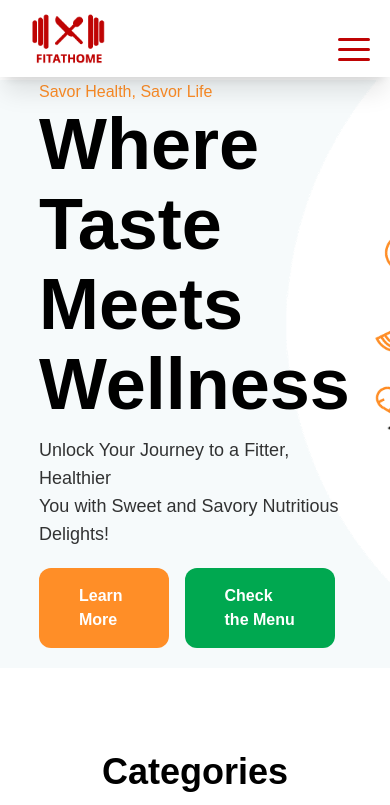
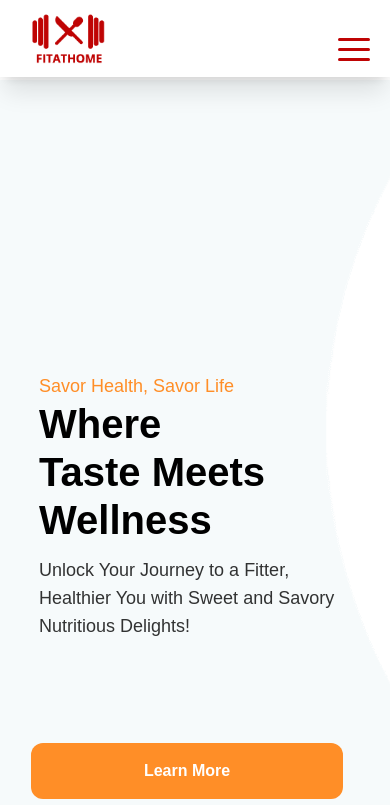
Before and after one commit to ms29ash/FitAtHome, a React (Create React App) app: page / in a window 390 px wide. Shown: the top 805 px of the page. Built offline with nearby package versions, Linux system fonts and the light colour scheme; no server answers.

Commit message:
Add Responsivenes in hero section

```diff
--- a/src/Components/Home/Hero.js
+++ b/src/Components/Home/Hero.js
@@ -12,10 +12,14 @@ function Hero() {
 
             <Wrapper>
                 <Container>
-                    <UpperText>Savor Health, Savor Life</UpperText>
-                    <Head>Where<br />Taste meets<br />wellness</Head>
-                    <SubText>Unlock Your Journey to a Fitter, Healthier<br />
-                        You with Sweet and Savory Nutritious Delights!</SubText>
+                    <div className="h-[20%] md:hidden invisible" > </div>
+                    <Text>
+
+                        <UpperText>Savor Health, Savor Life</UpperText>
+                        <Head>Where<br />Taste meets<br />wellness</Head>
+                        <SubText>Unlock Your Journey to a Fitter, Healthier
+                            You with Sweet and Savory Nutritious Delights!</SubText>
+                    </Text>
                     <Buttons>
 
                         <Button to="/food" >Learn More</Button>
@@ -36,11 +40,15 @@ export default Hero
 
 
 const Wrapper = tw.div`
-w-screen  overflow-hidden `
-const Container = tw.div` w-screen   intro aspect-[2/1] flex flex-col justify-center items-start px-[10vw]`
-const Buttons = tw.div` flex items-center my-5`
-const Button = tw(Link)` bg-ssorange hover:brightness-60 cursor-pointer text-white mr-4 px-10 py-4 rounded-xl font-bold hover:shadow-md `
+w-screen  overflow-hidden h-screen `
+const Container = tw.div` w-screen   intro aspect-[2/1] flex flex-col md:justify-center justify-around items-start px-[10vw] h-full `
+
+const Text = tw.div` w-full text-lg 3xl:text-[2xl] `
+const Head = tw.h1`text-[2.5rem] md:text-[3.5rem] xl:text-[4rem] 3xl:text-[8rem] leading-[3rem] md:leading-[4rem] xl:leading-[5rem] 3xl:leading-[9rem] capitalize w-full md:w-[80%] lg:w-[50%] `
+const SubText = tw.p`lg:w-[50%] md:w-[80%] mt-3 w-full   text-black/80  `
+const UpperText = tw.p`lg:w-[50%] md:w-[80%] w-full  text-ssorange  `
+
+
+const Buttons = tw.div` flex flex-col md:flex-row space-y-2 md:space-y-0 items-center my-5 w-full   `
+const Button = tw(Link)` bg-ssorange hover:brightness-60 cursor-pointer text-white mr-4 py-4 rounded-xl font-bold hover:shadow-md  text-center w-[100%] md:!w-[200px]   `
 const TrialButton = tw(Button)` cursor-pointer mr-4    bg-ssgreen `
-const Head = tw.h1`text-[4.5rem] text-black  leading-[5rem] capitalize w-full md:w-[80%] lg:w-[50%] `
-const SubText = tw.p`lg:w-[50%] md:w-[80%] mt-3 w-full text-lg  text-black/80  `
-const UpperText = tw.p`lg:w-[50%] md:w-[80%] w-full  text-ssorange  `
```
